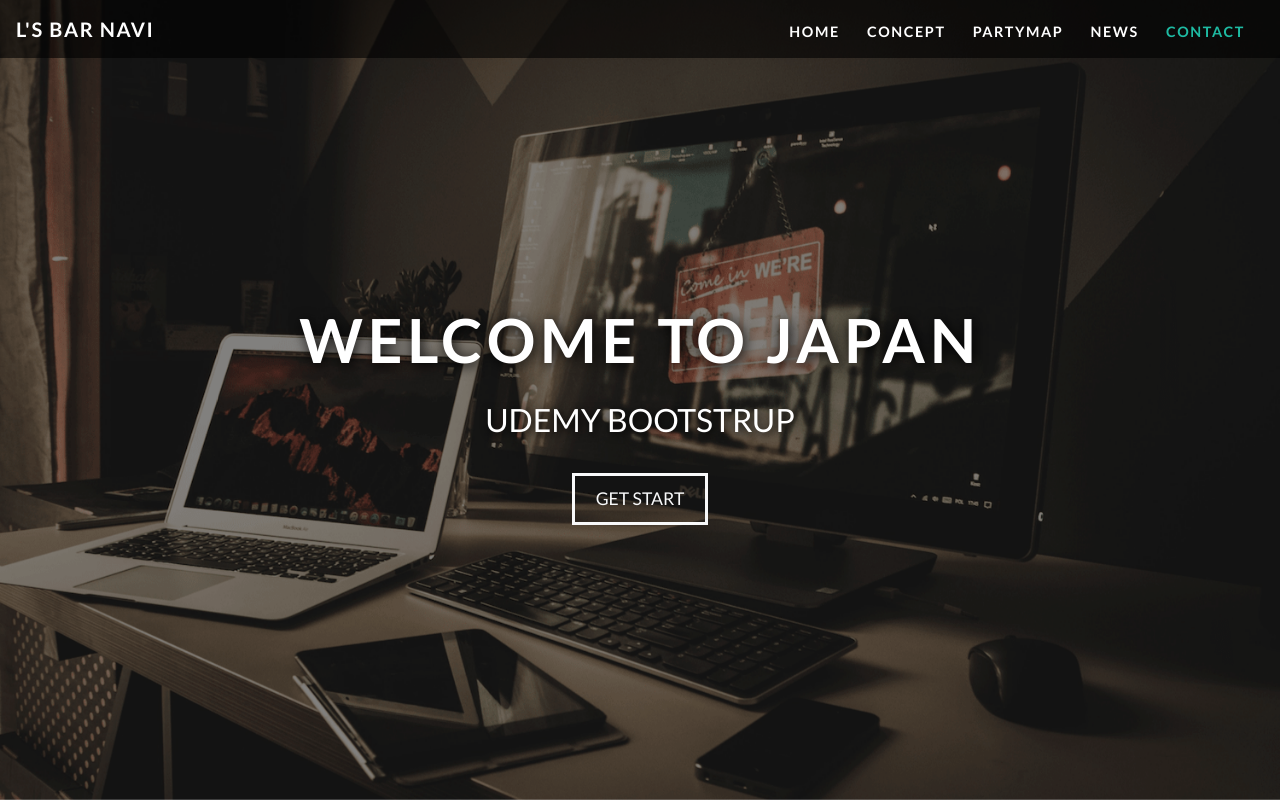
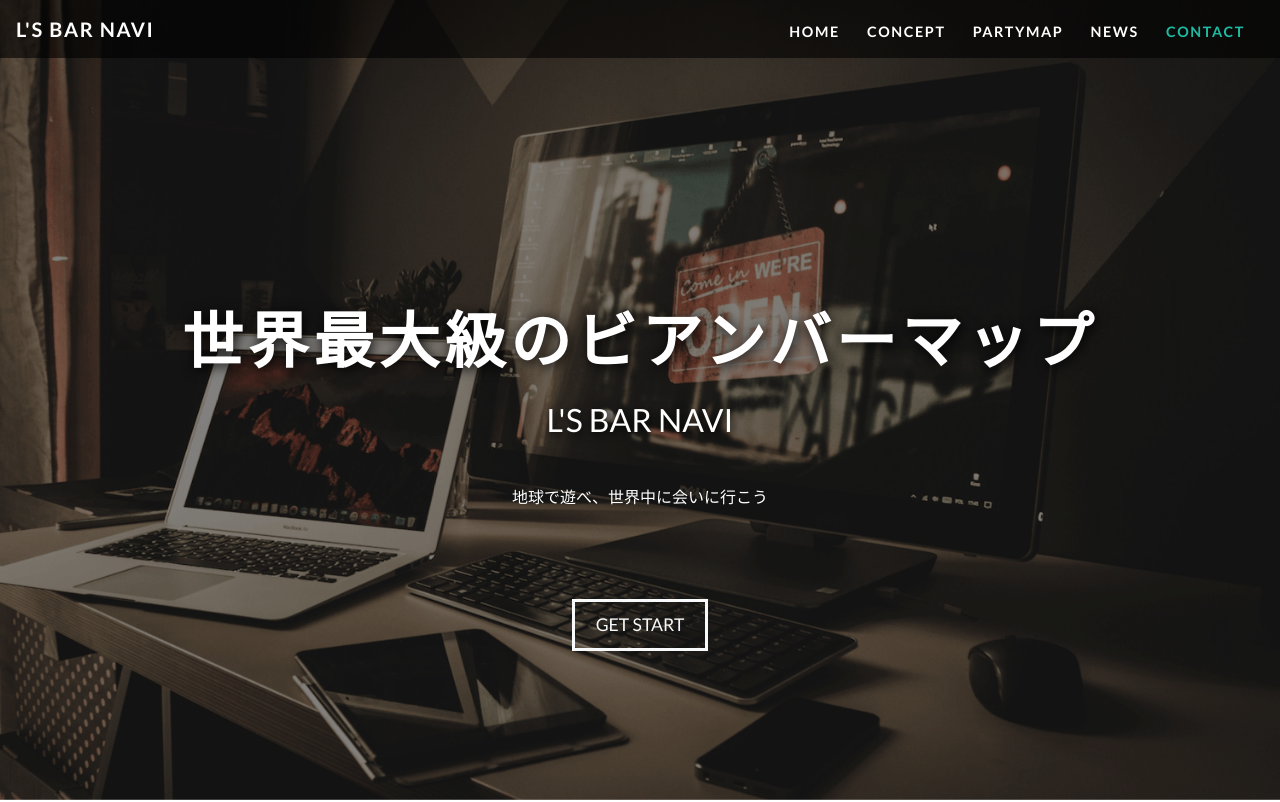
Before and after one commit to natsukiiiii/Ls-bar-navi, a plain HTML site: page Ls_bar_navi/index.html in a window 1280 px wide. Shown: the top 802 px of the page. Drawn offline with Linux system fonts and the light colour scheme.

Commit message:
h1文言変更

```diff
--- a/Ls_bar_navi/index.html
+++ b/Ls_bar_navi/index.html
@@ -48,16 +48,17 @@ https://shared-blog.kddi-web.com/webinfo/bootstrap4/spy/ -->
 	<!-- end navigatiuon -->
 
    <!-- start LP section -->
-   <div class="landing">
+   <div class="landing rainbow">
 	 <div class="home-wrap">
 		 <div class="home-inner">
 		 </div>
 	 </div>
    </div>
-  <div class="caption text-center">
-	  <h1>welcome to japan</h1>
-	  <h3>udemy bootstrup</h3>
-	  <a class="btn btn-outline-light btn-lg" href="#partymap">GET start</a>
+  <div class="caption text-center ">
+	  <h1>世界最大級のビアンバーマップ</h1>
+	  <h3>L's bar navi</h3>
+	  <p style="margin: 20px;"> 地球で遊べ、世界中に会いに行こう</p>
+	  <a style="margin-top: 70px;" class="btn btn-outline-light btn-lg" href="#partymap">GET start</a>
   </div>
    <!-- end LP section -->
 
@@ -67,7 +68,7 @@ https://shared-blog.kddi-web.com/webinfo/bootstrap4/spy/ -->
 <!-- start concept section  -->
 <!-- .offset-{n}, .offset-{breakpoint}-{n} を指定することにより、カラム間に隙間を開けることができます。{n} には 1～11 の値を指定 -->
 <div id="concept" class="offset">
-	<div class="col-12 narrow text-center">
+	<div class="col-12 narrow text-center ">
 		<h1>？なぜを示す、アップル、TED</h1>
 		<!-- 本文には <p> を用います。.lead は記事のリード(要旨)を示します。 -->
 		<p class="lead">https://logmi.jp/business/articles/13519</p>
```
